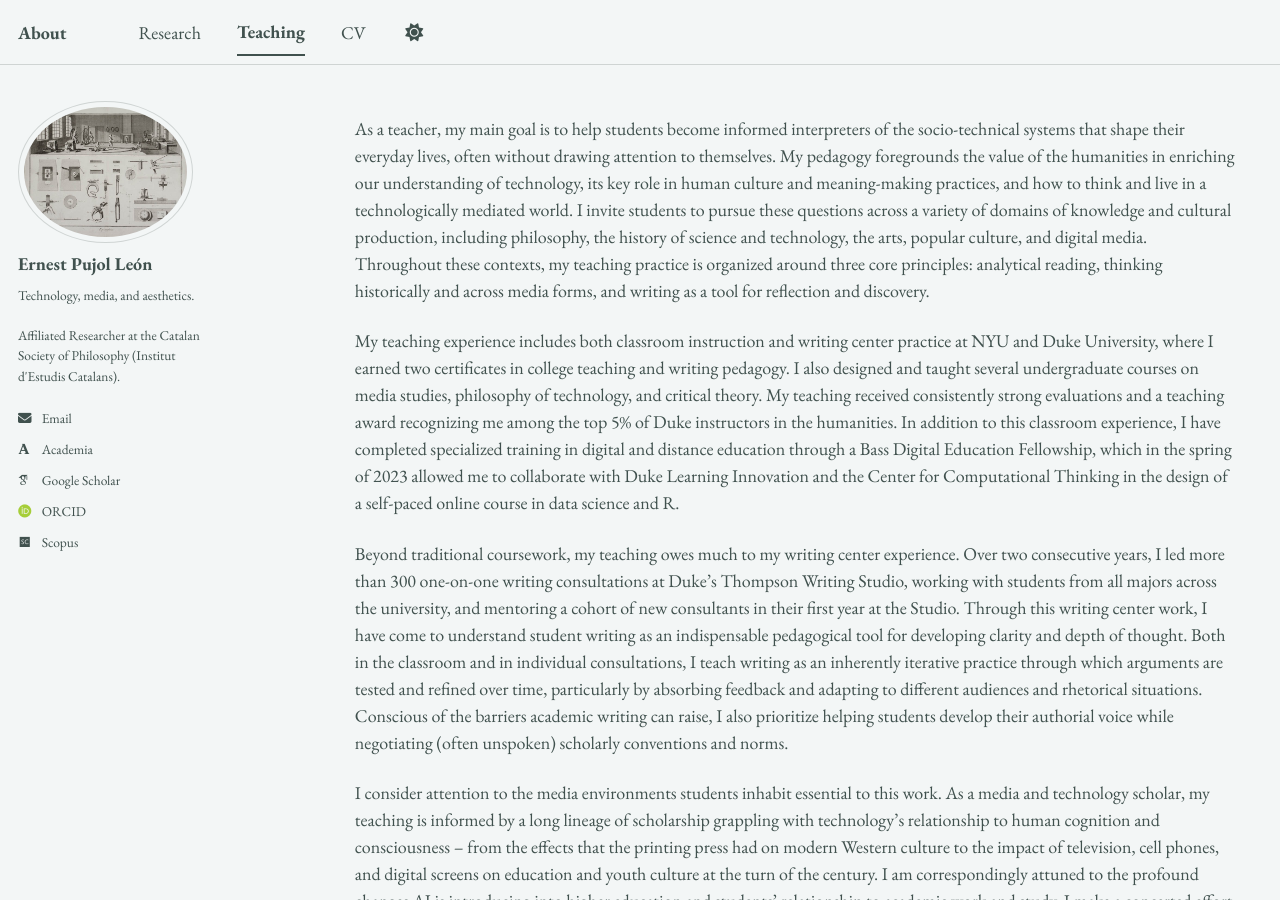
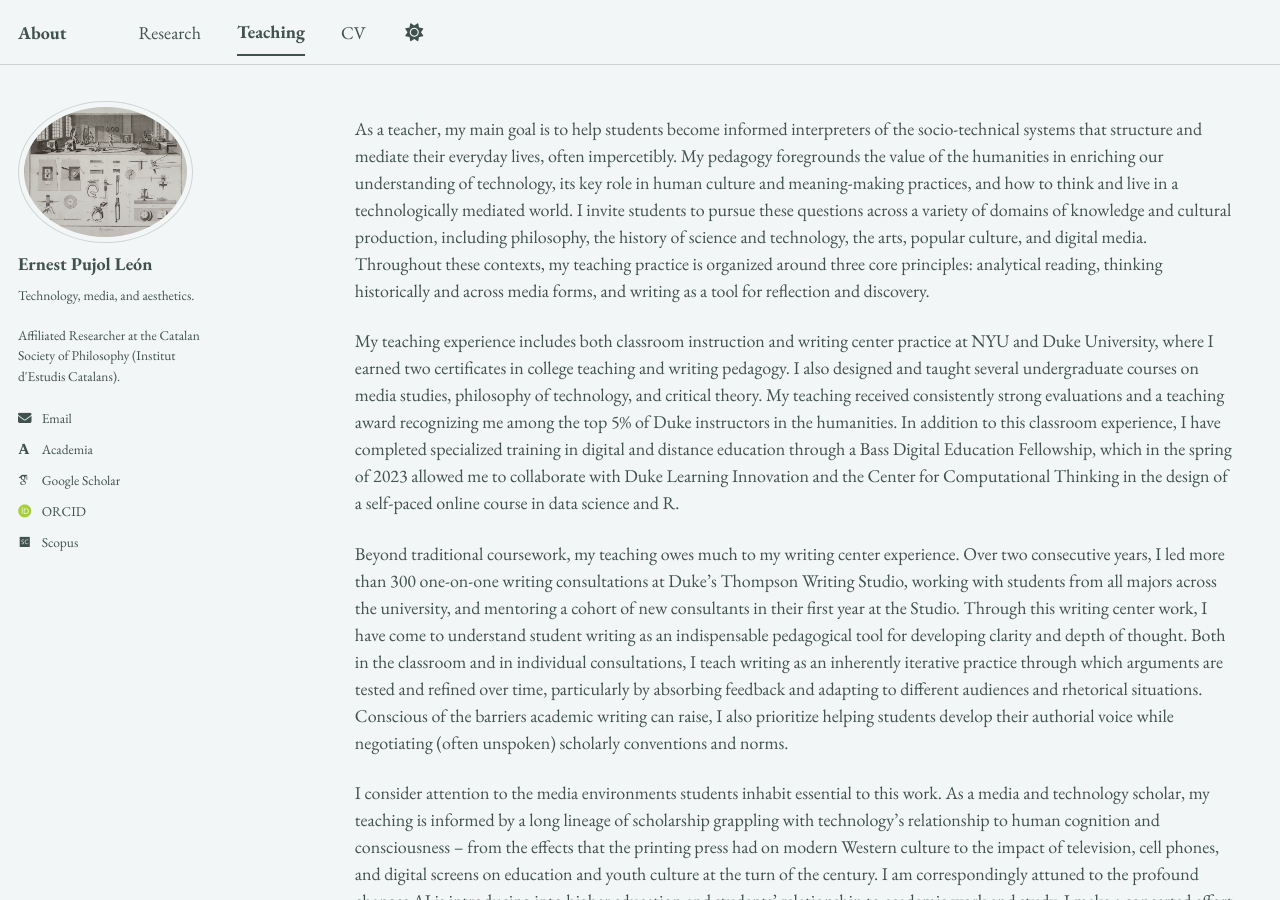
Before and after one commit to epujol90/epujol90.github.io, a Jekyll site: the page built from _pages/teaching.md, in a window 1280 px wide and 900 px high. Built offline with Jekyll 4.4.1, drawn with Linux system fonts in a browser that asks for light colours; some web fonts are replaced; a script bundle is joined from its source files by our own code; library files that are not in the unit come from our copies.

Commit message:
Update teaching.md

```diff
--- a/_pages/teaching.md
+++ b/_pages/teaching.md
@@ -5,7 +5,7 @@ permalink: /teaching/
 author_profile: true
 ---
 
-As a teacher, my main goal is to help students become informed interpreters of the socio-technical systems that shape their everyday lives, often without drawing attention to themselves. My pedagogy foregrounds the value of the humanities in enriching our understanding of technology, its key role in human culture and meaning-making practices, and how to think and live in a technologically mediated world. I invite students to pursue these questions across a variety of domains of knowledge and cultural production, including philosophy, the history of science and technology, the arts, popular culture, and digital media. Throughout these contexts, my teaching practice is organized around three core principles: analytical reading, thinking historically and across media forms, and writing as a tool for reflection and discovery.
+As a teacher, my main goal is to help students become informed interpreters of the socio-technical systems that structure and mediate their everyday lives, often impercetibly. My pedagogy foregrounds the value of the humanities in enriching our understanding of technology, its key role in human culture and meaning-making practices, and how to think and live in a technologically mediated world. I invite students to pursue these questions across a variety of domains of knowledge and cultural production, including philosophy, the history of science and technology, the arts, popular culture, and digital media. Throughout these contexts, my teaching practice is organized around three core principles: analytical reading, thinking historically and across media forms, and writing as a tool for reflection and discovery.
 
 My teaching experience includes both classroom instruction and writing center practice at NYU and Duke University, where I earned two certificates in college teaching and writing pedagogy. I also designed and taught several undergraduate courses on media studies, philosophy of technology, and critical theory. My teaching received consistently strong evaluations and a teaching award recognizing me among the top 5% of Duke instructors in the humanities. In addition to this classroom experience, I have completed specialized training in digital and distance education through a Bass Digital Education Fellowship, which in the spring of 2023 allowed me to collaborate with Duke Learning Innovation and the Center for Computational Thinking in the design of a self-paced online course in data science and R.
 
```
